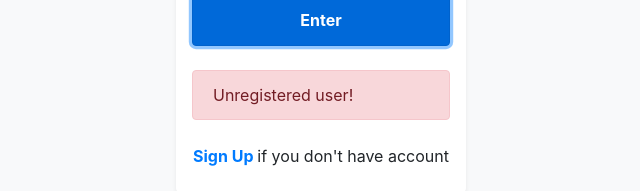
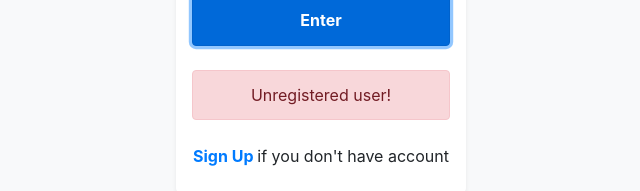
Before and after one commit to pedroalima/system-login, a React (Vite) app: page / in a window 1280 px wide. Both pictures are taken after typing "name@example.com", "Sample123" into the empty fields and a click on the button "Enter". Shown: the part 407-598 px from the top of the page, without its empty margins (319-959 px from the left). Built offline with nearby package versions, Linux system fonts and the light colour scheme.

Commit message:
style: centralize errors text in signin and signup routes

```diff
--- a/src/routes/SignIn/index.tsx
+++ b/src/routes/SignIn/index.tsx
@@ -61,7 +61,7 @@ function SignIn() {
 						<span className='text-danger error'>{errors?.password?.message}</span>
 						<Button text="Enter" />
 						{statusEmail &&
-							<div className="alert alert-danger" role="alert">{statusEmail}</div>}
+							<div className="alert alert-danger text-center" role="alert">{statusEmail}</div>}
 						<label className="text-center">
 							<Link
 								className="font-weight-bold"
--- a/src/routes/SignUp/index.tsx
+++ b/src/routes/SignUp/index.tsx
@@ -92,8 +92,8 @@ function SignUp() {
 						{statusEmail === null ?
 							<div></div> :
 							statusEmail ?
-								<div className="alert alert-danger" role="alert">{messageEmail}</div> :
-								<div className="alert alert-success" role="alert">{messageEmail}</div>
+								<div className="alert alert-danger text-center" role="alert">{messageEmail}</div> :
+								<div className="alert alert-success text-center" role="alert">{messageEmail}</div>
 						}
 						<label className="text-center">
 							<Link
```
